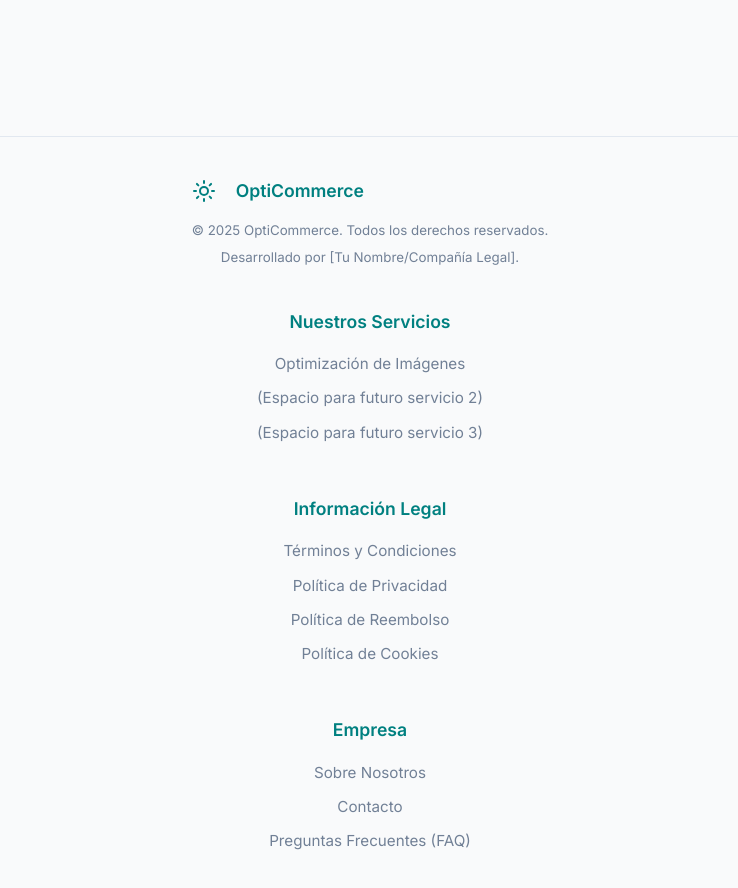
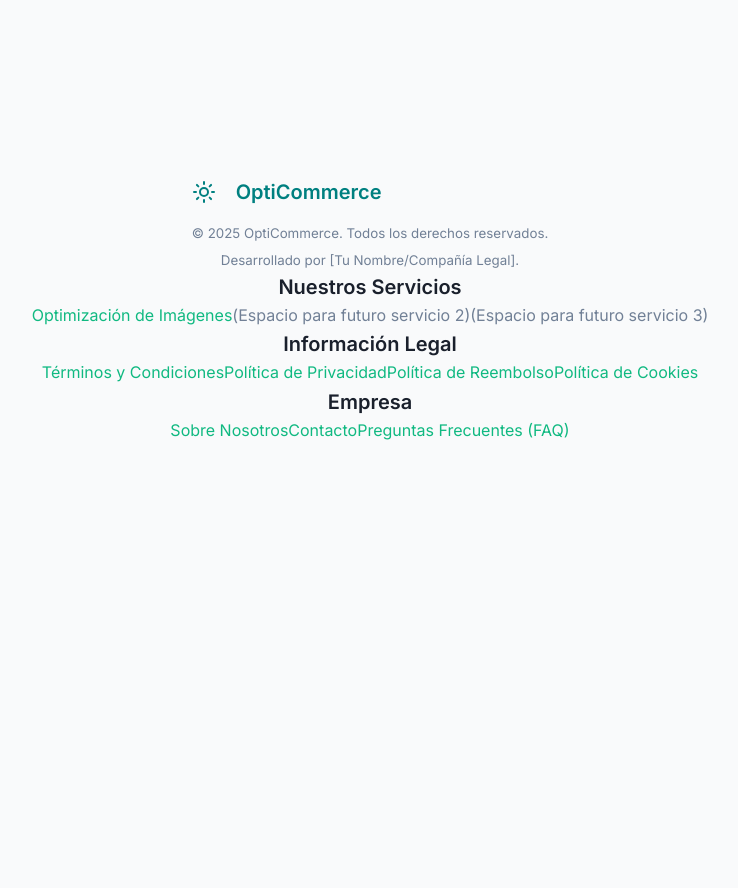
Before and after one commit to Juanjose-ctrl/optimizador-ecommerce, a Next.js app: page / in a window 1280 px wide. Shown: the part 2180-3068 px from the top of the page, without its empty margins (270-1008 px from the left). After the commit the page ends 2664 px from the top, so only its background shows below. Built offline with nearby package versions, Linux system fonts and the light colour scheme; no server answers.

Commit message:
feat: Aplicar pulido

```diff
--- a/src/app/globals.css
+++ b/src/app/globals.css
@@ -1060,48 +1060,6 @@ a:hover {
 
 .forgot-password-link:hover {
     text-decoration: underline;
-}
-
-/* FOOTER */
-.footer-main {
-    background-color: var(--bg-footer);
-    padding: 48px 0;
-    margin-top: 80px;
-    border-top: 1px solid var(--border-color);
-}
-
-.footer-content {
-    display: grid;
-    grid-template-columns: repeat(auto-fit, minmax(200px, 1fr));
-    gap: 40px;
-}
-
-.footer-section h4 {
-    color: var(--primary-color);
-    margin-bottom: 16px;
-    font-size: 1.1rem;
-}
-
-.footer-section a,
-.footer-link {
-    display: block;
-    color: var(--text-color-secondary);
-    margin-bottom: 10px;
-    font-size: 0.95rem;
-    transition: all 0.2s ease;
-}
-
-.footer-section a:hover,
-.footer-link:hover {
-    color: var(--primary-color);
-    transform: translateX(4px);
-}
-
-.footer-note {
-    text-align: center;
-    color: var(--text-color-secondary);
-    font-size: 0.9rem;
-    margin-top: 48px;
 }
 
 /* PRICING PAGE */
```
